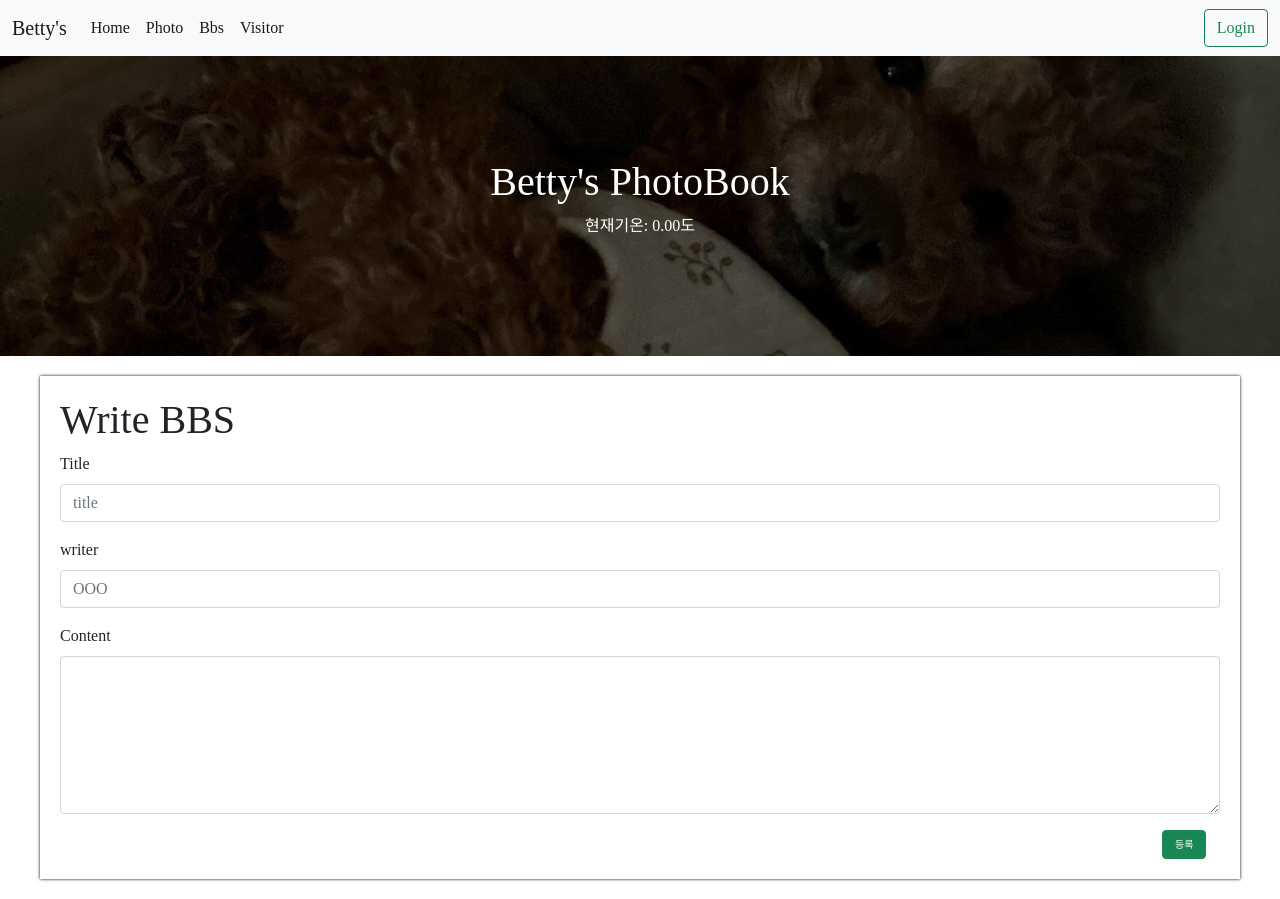
After one commit to kim-ju-ho/Python-flask-project, a Flask app: page /write_bbs in a window 1280 px wide. The commit adds this page. Run offline with Flask 2, Linux system fonts and the light colour scheme.

Commit message:
bbsWrite 추가

```diff
--- a/app.py
+++ b/app.py
@@ -12,7 +12,6 @@ import certifi
 # -----------------------------------------------------------------
 app.secret_key = 'super secret key'
 app.config['SESSION_TYPE'] = 'filesystem'
-app.config["PERMANENT_SESSION_LIFETIME"] = timedelta(minutes=30) # 세션유지 시간을 30분으로 지정
 # -----------------------------------------------------------------
 # 암호화
 # -----------------------------------------------------------------
@@ -42,7 +41,12 @@ def photo():
 
 @app.route("/bbs")
 def bbs():
-    return render_template('bbs.html')
+    return render_template('bbs/listBbs.html')
+
+
+@app.route("/write_bbs")
+def write_bbs():
+    return render_template('bbs/writeBbs.html')
 
 
 @app.route("/login")
@@ -211,5 +215,15 @@ def bbs_page():
     return jsonify({'msg': ''})
 
 
+@app.route("/enroll_bbs", methods=["POST"])
+def enroll_bbs():
+    title = request.form.get('title')
+    print(title)
+    return jsonify({'msg': title})
+
+
+
+
+
 if __name__ == '__main__':
     app.run('0.0.0.0', port=5000, debug=True)
--- a/static/css/main/main.css
+++ b/static/css/main/main.css
@@ -26,7 +26,14 @@
     box-shadow: 0px 0px 3px 0px black;
     padding: 20px;
 }
+.writeBbsSection{
+    width: 95%;
+    max-width: 1200px;
+    margin: 20px auto 20px auto;
 
+    box-shadow: 0px 0px 3px 0px black;
+    padding: 20px;
+}
 .mypost > button {
     margin-top: 15px;
 }
@@ -66,7 +73,18 @@
     margin: 20px auto auto auto;
     border-top: solid 3px black;
     width: 70%;
-
+}
+.bbsName{
+    width: 70%;
+    margin: 20px auto auto auto;
+}
+#writeBbsBtn{
+    float: right;
+    font-size: 10px;
+}
+#writeBtn{
+    font-size: 10px;
+    margin: 0 0 0 95%;
 }
 .page{
     width: 100%;
--- /dev/null
+++ b/static/js/bbs/writeBbs.js
@@ -0,0 +1,21 @@
+
+    function enroll_bbs(){
+        let bbs = {
+            title : $('#title').val(),
+            writer : $('#writer').val(),
+            content : $('#content').val()
+        }
+        $.ajax({
+            type: "POST",
+            url: "/enroll_bbs",
+            data: {
+                title : bbs.title,
+                writer : bbs.writer,
+                content : bbs.content
+            },
+            success: function (response) {
+                console.log(response)
+            }
+        })
+    }
+    $('#writeBtn').on('click',enroll_bbs());
--- a/static/js/comm/comm.js
+++ b/static/js/comm/comm.js
@@ -20,6 +20,10 @@ function signUp(){
     window.location="signUp";
 }
 
+function write_bbs(){
+    window.location="write_bbs";
+}
+
 function nav_logout(){
         $.ajax({
         type: "GET",
--- a/static/js/main.js
+++ b/static/js/main.js
@@ -40,7 +40,7 @@ function show_comment() {
                                             <footer class="blockquote-footer">${name}</footer>
                                         </blockquote>
                                         <button type="submit" class="btn btn-outline-dark" id="deleteBtn" onclick="deleteComment(${commentNo})">Delete</button>
-                                        <a class="btn btn-outline-dark" id="modifyBtn" data-bs-toggle="modal" href="#exampleModalToggle" role="button"onclick="modifyForm(${name},${comment},${commentNo})">Modify</a>
+                                        <a class="btn btn-outline-dark" onclick="modifyForm(${name},${comment},${commentNo})" id="modifyBtn" data-bs-toggle="modal" href="#exampleModalToggle" role="button">Modify</a>
                                     </div>
                                 </div>`;
                 $('#comment-list').append(temp_html);
@@ -62,6 +62,7 @@ function modifyForm(name, comment, count) {
     commentInfo.comment.val(comment);
     commentInfo.commentNo.val(count);
 
+    // 모달내부의 save 버튼 클릭 이벤트
     $('#saveCommentBtn').one('click', function () {
         $.ajax({
             type: 'POST',
--- /dev/null
+++ b/templates/bbs/writeBbs.html
@@ -0,0 +1,54 @@
+<!DOCTYPE html>
+<html lang="en">
+<head>
+    <meta charset="UTF-8">
+    <meta http-equiv="X-UA-Compatible" content="IE=edge">
+    <meta name="viewport" content="width=device-width, initial-scale=1.0">
+    <!--     og 태그-->
+    <meta property="og:title" content="Betty's"/>
+    <meta property="og:description" content="Betty에게 응원을 남겨주세요"/>
+    <meta property="og:image"
+          content="/"/>
+
+    <link href="https://cdn.jsdelivr.net/npm/bootstrap@5.0.2/dist/css/bootstrap.min.css" rel="stylesheet"
+          integrity="sha384-EVSTQN3/azprG1Anm3QDgpJLIm9Nao0Yz1ztcQTwFspd3yD65VohhpuuCOmLASjC" crossorigin="anonymous">
+    <script src="https://ajax.googleapis.com/ajax/libs/jquery/3.5.1/jquery.min.js"></script>
+    <script src="https://cdn.jsdelivr.net/npm/bootstrap@5.0.2/dist/js/bootstrap.bundle.min.js"
+            integrity="sha384-MrcW6ZMFYlzcLA8Nl+NtUVF0sA7MsXsP1UyJoMp4YLEuNSfAP+JcXn/tWtIaxVXM"
+            crossorigin="anonymous"></script>
+    <link rel="stylesheet" href="/static/css/main/main.css"/>
+    <title>Betty's</title>
+
+    <link href="https://fonts.googleapis.com/css2?family=Noto+Serif+KR:wght@200;300;400;500;600;700;900&display=swap"
+          rel="stylesheet">
+    <script src="{{ url_for('static', filename='js/bbs/writeBbs.js') }}"></script>
+    <script src="{{ url_for('static', filename='js/comm/comm.js') }}"></script>
+
+
+</head>
+<body>
+
+{% include 'comm/nav.html' %}
+<div class="writeBbsSection">
+    <h1>Write BBS</h1>
+    <div class="mb-3">
+        <label for="exampleFormControlInput1" class="form-label">Title</label>
+        <input type="text" class="form-control" id="exampleFormControlInput1" placeholder="title" id="title">
+    </div>
+    <div class="mb-3">
+        <label for="exampleFormControlInput2" class="form-label">writer</label>
+        <input type="text" class="form-control" id="exampleFormControlInput2" placeholder="OOO" id="writer">
+    </div>
+    <div class="mb-3">
+      <label for="exampleFormControlTextarea1" class="form-label">Content</label>
+      <textarea class="form-control" id="exampleFormControlTextarea1" rows="6" id="content"></textarea>
+    </div>
+    <div>
+        <button type="button" class="btn btn-success" id="writeBtn">등록</button>
+    </div>
+
+</div>
+
+</body>
+
+</html>
```
Also changed, not shown: static/css/comm/comm_util.js (+41 -41 lines), templates/bbs/listBbs.html (renamed from templates/bbs.html, +25 -19 lines), templates/bbs/modifyBbs.html (added, +10 -0 lines).
